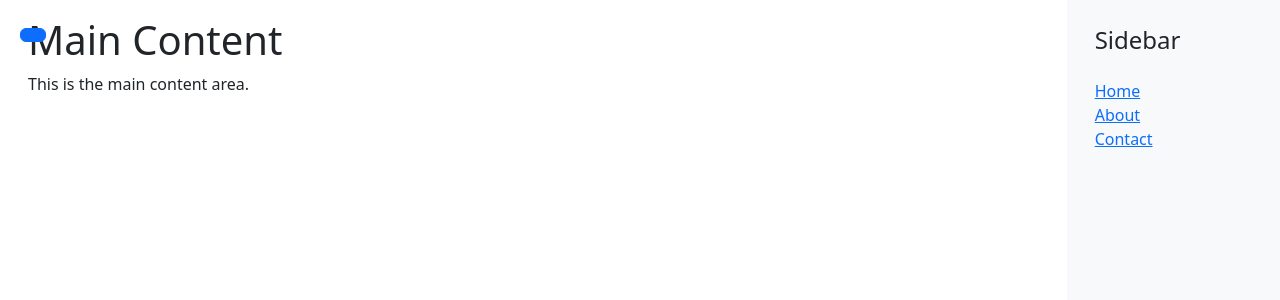
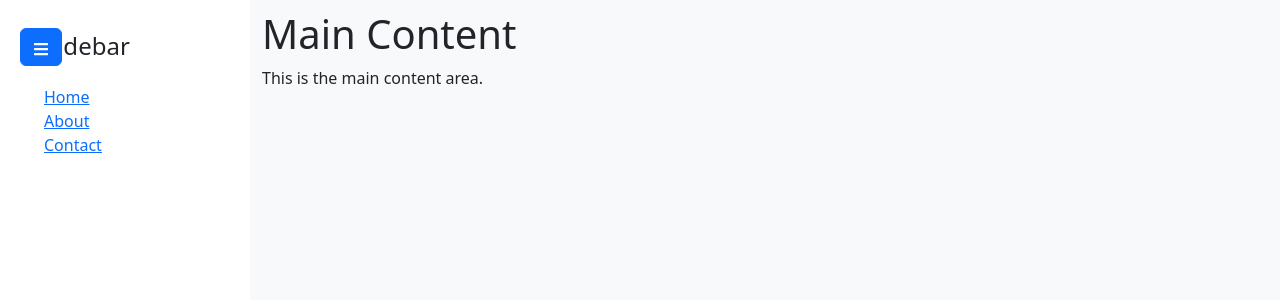
Before and after one commit to Ehsan2022/07-sarafi, a React (Create React App) app: page / in a window 1280 px wide. Shown: the top 300 px of the page. Built offline with nearby package versions, Linux system fonts and the light colour scheme; a web font is replaced by a local one.

Commit message:
fa icon added

```diff
--- a/src/App.js
+++ b/src/App.js
@@ -1,7 +1,7 @@
 import React, { useState } from 'react';
 import 'bootstrap/dist/css/bootstrap.min.css';
 import './index.css';
-// import { FaBars } from 'react-icons/fa';
+import { FaBars } from 'react-icons/fa';
 
 const App = () => {
   const [sidebarOpen, setSidebarOpen] = useState(false);
@@ -13,27 +13,25 @@ const App = () => {
   return (
     <div className="container-fluid">
       <div className="row">
-        {/* Main content */}
         <div className="col-md-9 col-lg-10">
-          {/* Burger icon for toggling sidebar */}
-          <button className="btn btn-primary mt-2" onClick={toggleSidebar}>
-            {/* <FaBars /> */}
+          <button className="btn btn-primary mt-2 burger-icon" onClick={toggleSidebar}>
+            <FaBars />
           </button>
           <div className="content p-3">
-            <h1>Main Content</h1>
-            <p>This is the main content area.</p>
-          </div>
-        </div>
-
-        {/* Sidebar */}
-        <div
-          className={`col-md-3 col-lg-2 bg-light sidebar ${sidebarOpen ? 'd-block' : 'd-none'} d-md-block`}>
           <h4 className="p-3">Sidebar</h4>
           <ul className="list-unstyled px-3">
             <li><a href="#">Home</a></li>
             <li><a href="#">About</a></li>
             <li><a href="#">Contact</a></li>
           </ul>
+
+          </div>
+        </div>
+
+        {/* Sidebar */}
+        <div className={`sidebar ${sidebarOpen ? 'open' : ''}`}>
+        <h1>Main Content</h1>
+        <p>This is the main content area.</p>
         </div>
       </div>
     </div>
--- a/src/index.css
+++ b/src/index.css
@@ -1,35 +1,29 @@
-/* Sidebar Styles */
+/* Sidebar styles */
 .sidebar {
     transition: all 0.3s ease;
     position: fixed;
     top: 0;
-    right: 0; /* Changed to right */
+    right: -250px; /* Initially hidden to the right */
     height: 100vh;
+    width: 250px;
     padding: 10px;
     background-color: #f8f9fa;
     z-index: 9999;
   }
 
-  @media (max-width: 767.98px) {
-    .sidebar {
-      width: 250px;
-      right: -250px; /* Hidden to the right initially */
-    }
-
-    .sidebar.d-block {
-      right: 0; /* Sidebar visible when toggled */
-    }
+  .sidebar.open {
+    right: 0; /* Slide in from the right when opened */
   }
 
-  /* Content Padding to Avoid Overlap with Fixed Sidebar */
+  /* Adjust main content on larger screens */
   @media (min-width: 768px) {
     .content {
-      margin-right: 250px; /* Adjusted for right sidebar */
+      margin-right: 250px;
     }
   }
 
   /* Burger icon button styling */
-  button {
+  .burger-icon {
     position: fixed;
     top: 20px;
     left: 20px;
```
Also changed, not shown: package.json (+6 -6 lines), 1 other file (tests, documents, lock files or other folders).
